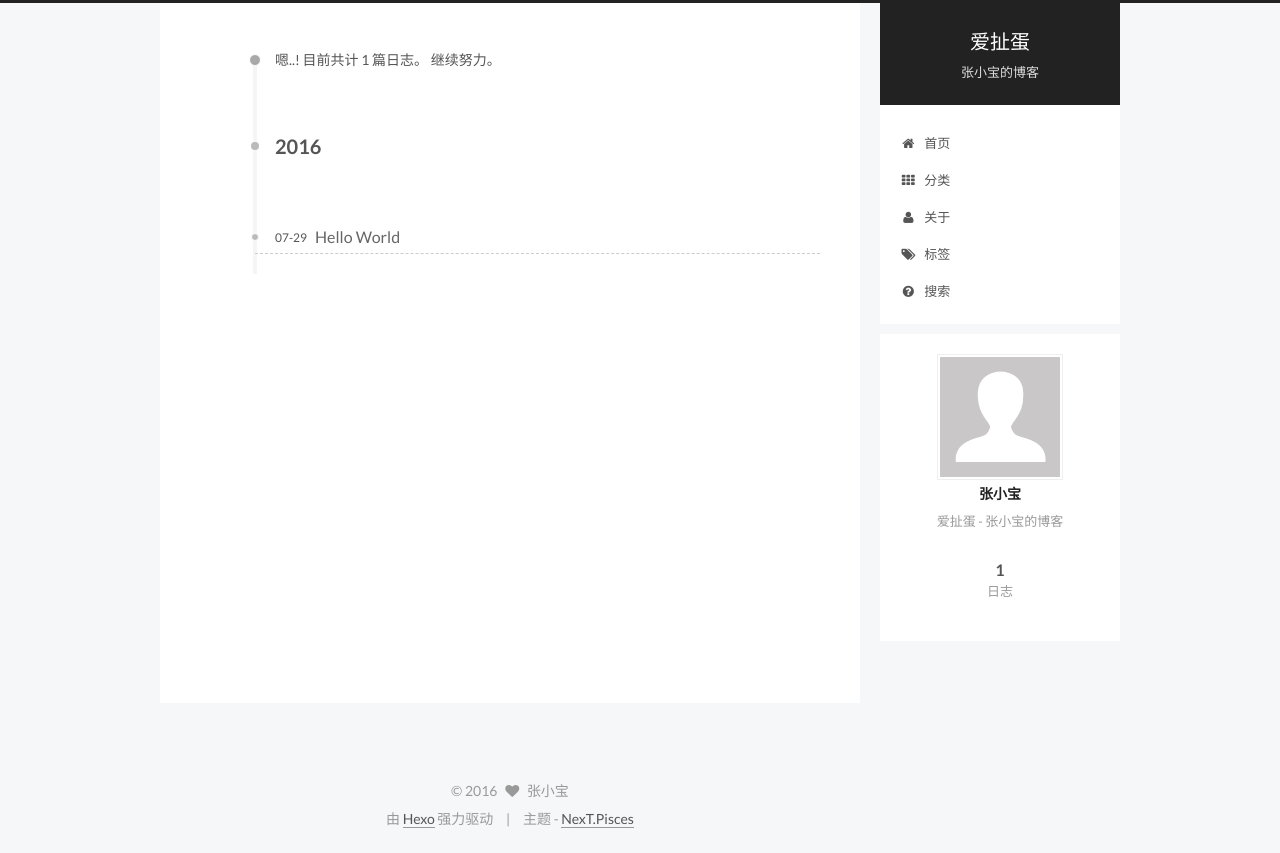
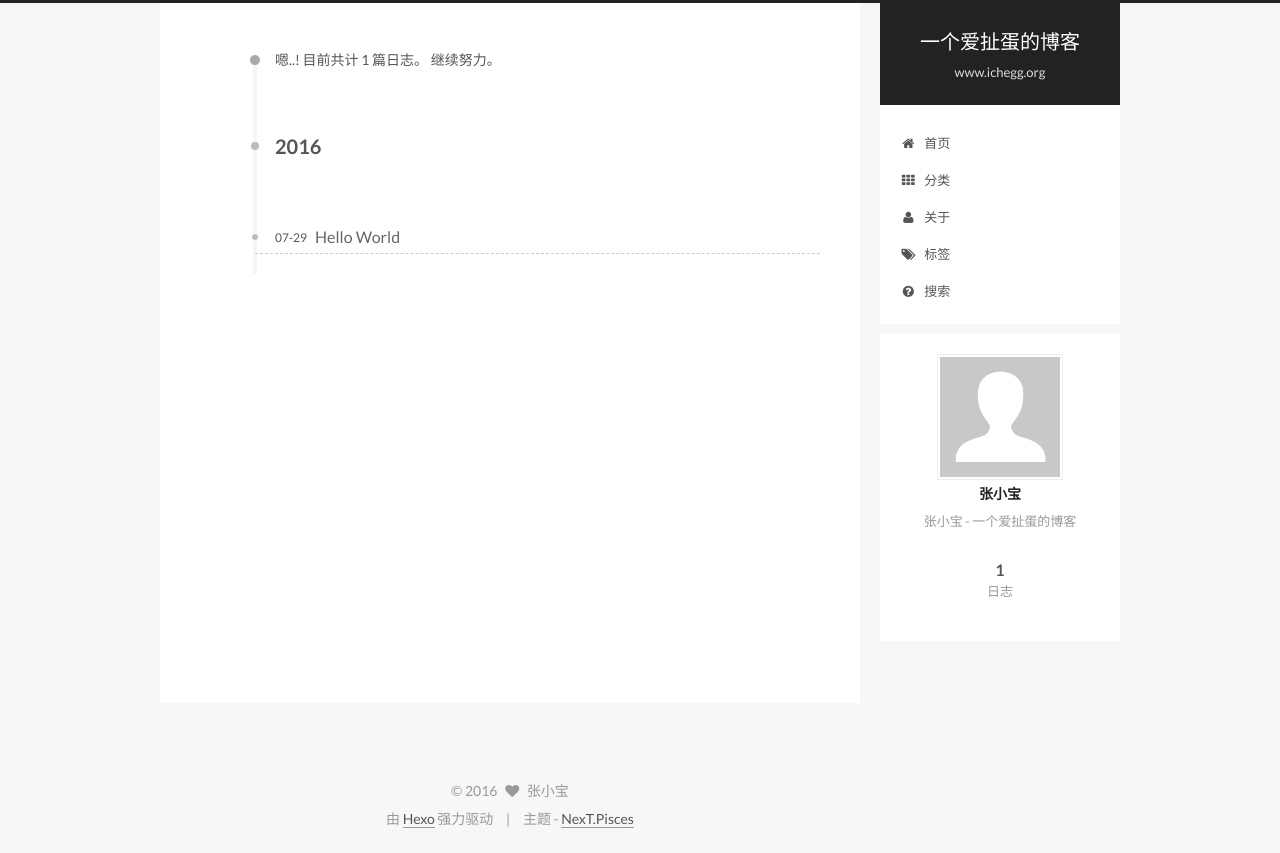
Before and after one commit to v55448330/v55448330.github.io, a plain HTML site: page archives/2016/07/index.html in a window 1280 px wide. Drawn offline with Linux system fonts and the light colour scheme.

Commit message:
Site updated: 2016-07-29 23:09:21

```diff
--- a/archives/2016/07/index.html
+++ b/archives/2016/07/index.html
@@ -84,15 +84,15 @@
 
 
 
-<meta name="description" content="爱扯蛋 - 张小宝的博客">
+<meta name="description" content="张小宝 - 一个爱扯蛋的博客">
 <meta property="og:type" content="website">
-<meta property="og:title" content="爱扯蛋">
+<meta property="og:title" content="一个爱扯蛋的博客">
 <meta property="og:url" content="http://www.ichegg.org/archives/2016/07/index.html">
-<meta property="og:site_name" content="爱扯蛋">
-<meta property="og:description" content="爱扯蛋 - 张小宝的博客">
+<meta property="og:site_name" content="一个爱扯蛋的博客">
+<meta property="og:description" content="张小宝 - 一个爱扯蛋的博客">
 <meta name="twitter:card" content="summary">
-<meta name="twitter:title" content="爱扯蛋">
-<meta name="twitter:description" content="爱扯蛋 - 张小宝的博客">
+<meta name="twitter:title" content="一个爱扯蛋的博客">
+<meta name="twitter:description" content="张小宝 - 一个爱扯蛋的博客">
 
 
 
@@ -115,7 +115,7 @@
 
   <link rel="canonical" href="http://www.ichegg.org/archives/2016/07/"/>
 
-  <title> 归档 | 爱扯蛋 </title>
+  <title> 归档 | 一个爱扯蛋的博客 </title>
 </head>
 
 <body itemscope itemtype="http://schema.org/WebPage" lang="zh-Hans">
@@ -146,11 +146,11 @@
   <div class="custom-logo-site-title">
     <a href="/"  class="brand" rel="start">
       <span class="logo-line-before"><i></i></span>
-      <span class="site-title">爱扯蛋</span>
+      <span class="site-title">一个爱扯蛋的博客</span>
       <span class="logo-line-after"><i></i></span>
     </a>
   </div>
-  <p class="site-subtitle">张小宝的博客</p>
+  <p class="site-subtitle">www.ichegg.org</p>
 </div>
 
 <div class="site-nav-toggle">
@@ -327,7 +327,7 @@
                src="/images/avatar.gif"
                alt="张小宝" />
           <p class="site-author-name" itemprop="name">张小宝</p>
-          <p class="site-description motion-element" itemprop="description">爱扯蛋 - 张小宝的博客</p>
+          <p class="site-description motion-element" itemprop="description">张小宝 - 一个爱扯蛋的博客</p>
         </div>
         <nav class="site-state motion-element">
           <div class="site-state-item site-state-posts">
--- a/css/main.css
+++ b/css/main.css
@@ -1549,7 +1549,7 @@ pre .javascript .function {
   width: 4px;
   height: 4px;
   border-radius: 50%;
-  background: #088c6e;
+  background: #f73;
 }
 .links-of-blogroll {
   font-size: 13px;
```
Also changed, not shown: 2016/07/29/hello-world/index.html (+5 -5 lines), archives/2016/index.html (+10 -10 lines), archives/index.html (+10 -10 lines), index.html (+10 -10 lines).
